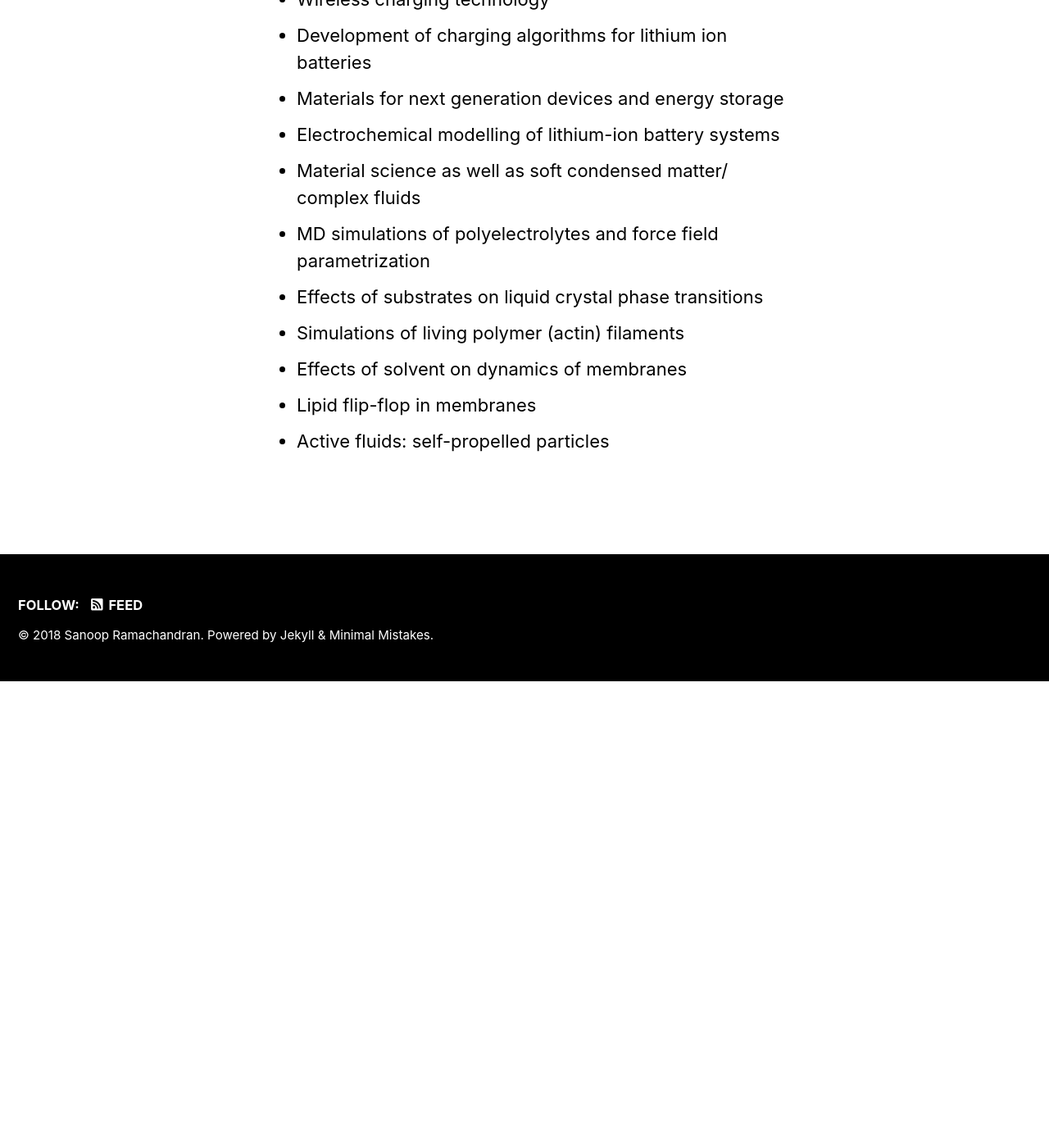
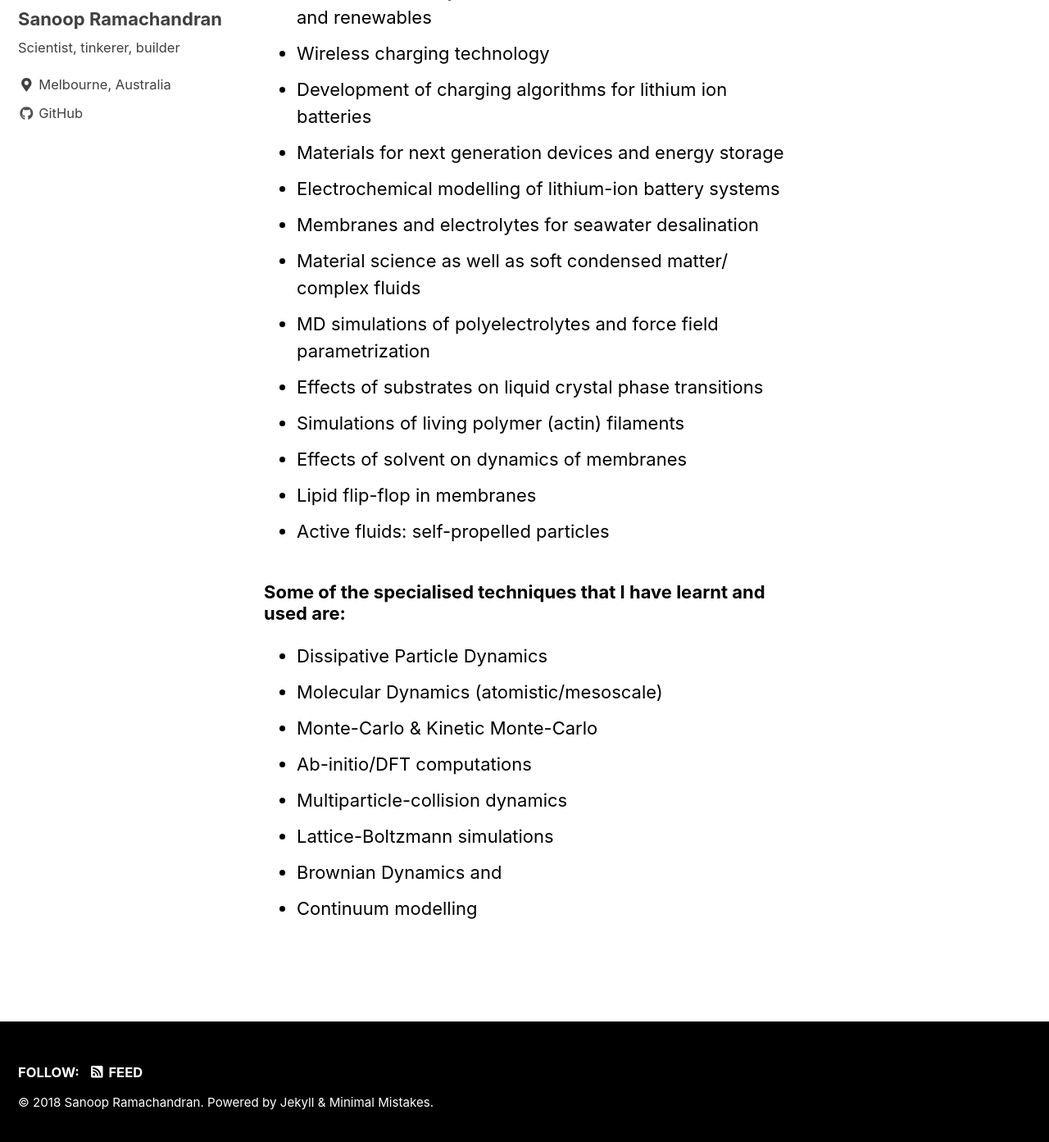
Before and after one commit to snoopyr/snoopyr.github.io, a Jekyll site: the page built from _pages/about.html, in a window 1280 px wide and 1400 px high, scrolled down 1591 px. Shown: the top 1393 px of the window at 82% size. Built offline with Jekyll 4.4.1, drawn with Linux system fonts in a browser that asks for light colours; cached includes are drawn as plain includes; nearby versions of some CDN libraries; before the commit the page ends 2421 px from its top, so only the background shows below that; some of the changed text lies outside the part shown.

Commit message:
Some more tweaks

```diff
--- a/_pages/about.html
+++ b/_pages/about.html
@@ -20,6 +20,8 @@ My academic background involves a Masters and Ph. D. in Physics from <a href="ht
 , and a couple of post-doctoral stints
 at <a href="http://www.tmu.ac.jp">Tokyo Metropolitan University</a> and
 <a href="http://www.ulb.ac.be">Universite Libre de Bruxelles</a>.
+As a scientist, till date, I have actively published numerous research articles and
+contributed material to three books.
 
 <br>
 
@@ -45,6 +47,7 @@ lithium ion batteries </li>
 <li> Development of charging algorithms for lithium ion batteries</li>
 <li> Materials for next generation devices and energy storage</li>
 <li> Electrochemical modelling of lithium-ion battery systems</li>
+<li> Membranes and electrolytes for seawater desalination </li>
 <li> Material science as well as soft condensed matter/ complex fluids  </li>
 <li> MD simulations of polyelectrolytes and force field parametrization</li>
 <li> Effects of substrates on liquid crystal phase transitions</li>
@@ -54,3 +57,16 @@ lithium ion batteries </li>
 <li> Active fluids: self-propelled particles</li>
 
 </ul>
+
+<h3> Some of the specialised techniques that I have learnt and used are: </h3>
+
+<ul>
+<li> Dissipative Particle Dynamics </li>
+<li> Molecular Dynamics (atomistic/mesoscale) </li>
+<li> Monte-Carlo &amp; Kinetic Monte-Carlo </li>
+<li> Ab-initio/DFT computations </li>
+<li> Multiparticle-collision dynamics </li>
+<li> Lattice-Boltzmann simulations </li>
+<li> Brownian Dynamics and </li>
+<li> Continuum modelling </li>
+</ul>
```
Also changed, not shown: README.md.
